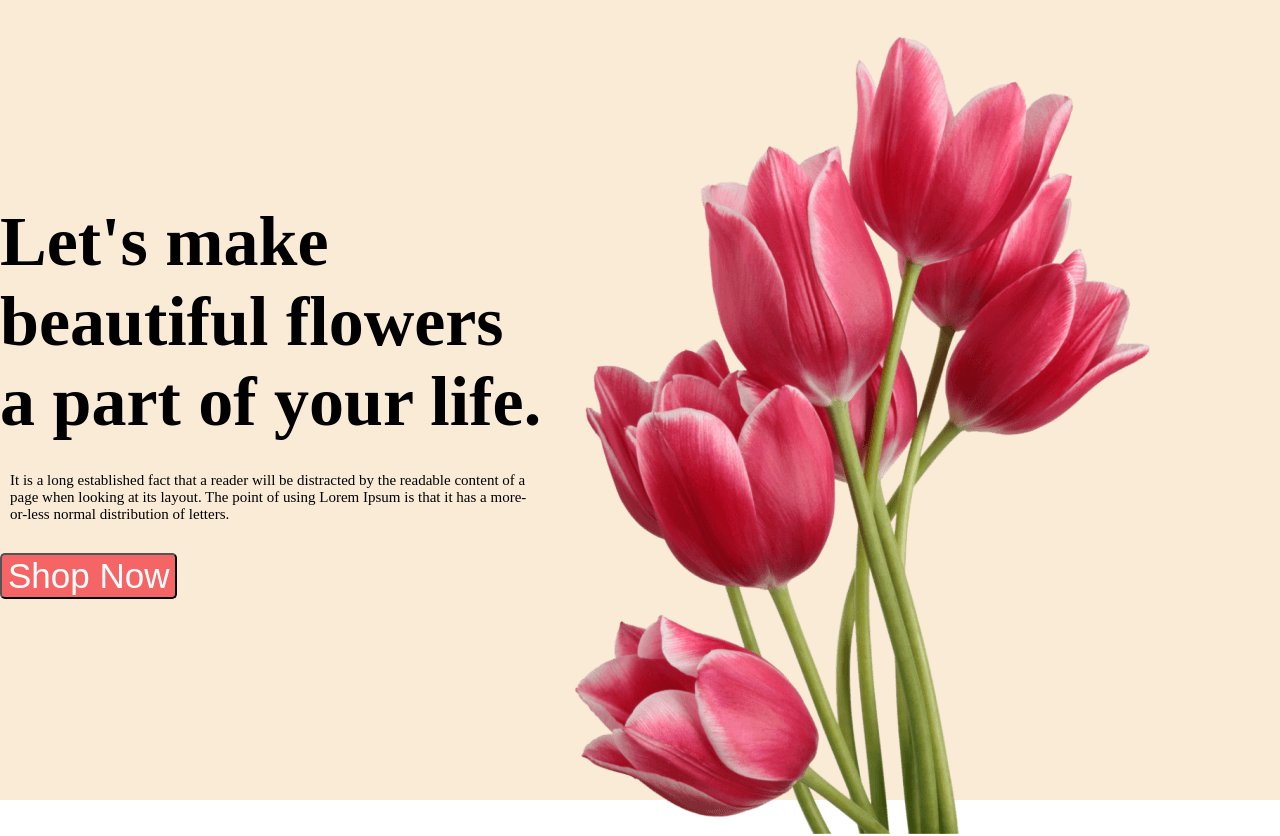
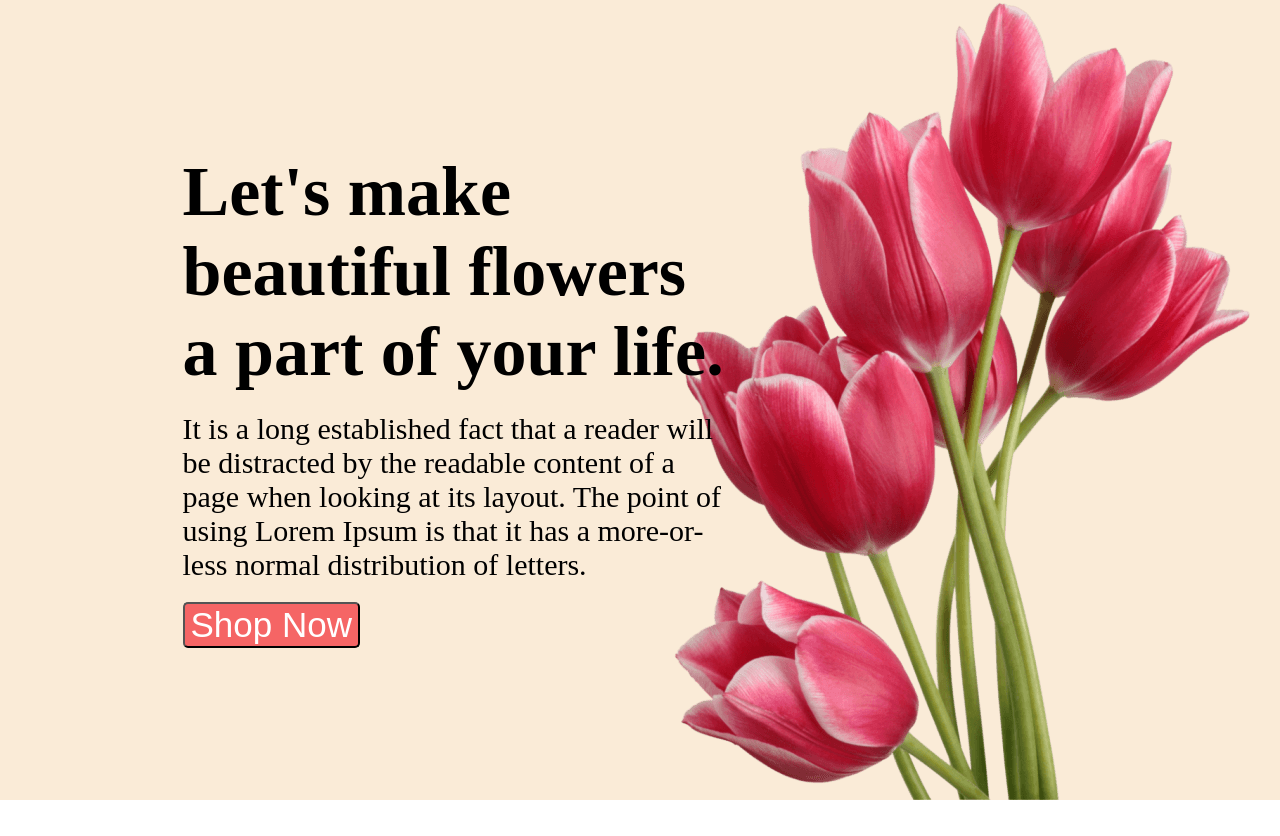
Before and after one commit to rakibrj601/Flower-Shop-Assignment-1, a plain HTML site: page index.html in a window 1280 px wide. Shown: the top 836 px of the page. Drawn offline with Linux system fonts and the light colour scheme.

Commit message:
added my assignment

```diff
--- a/index.html
+++ b/index.html
@@ -4,7 +4,7 @@
     <meta charset="UTF-8">
     <meta name="viewport" content="width=device-width, initial-scale=1.0">
     <title>Flower Shop</title>
-    <link rel="stylesheet" href="style.css">
+    <link rel="stylesheet" href="./style.css">
 </head>
 <body>
    <header>
@@ -15,8 +15,7 @@
         <button class="header-btn">Shop Now</button>
         </div>
         <div class="header-img">
-            <img src="./Flower Asset/pngwing 10.png"
-        </div>
+
     </div>
    </header>
    <main>
--- a/style.css
+++ b/style.css
@@ -8,25 +8,20 @@
     display: flex;
     justify-content: space-around;
     align-items: center;
-
+    background-image: url(./pngwing\ 10.png);
+    background-repeat: no-repeat;
+    background-position: right bottom;
 }
 .header-text{
     width: 550px;
     font-size: 30px;
 }
+
 .main-header{
     font-size: 70px;
     margin-bottom: 20px;
 }
-.header-img{
-   margin-right: 100px;
-   margin-top: 72px;
-}
-.header-discription{
-    font-size: 15px;
-    padding: 10px;
 
-}
 .header-btn{
     font-size: 35px;
     border-radius: 5px;
```
Also changed, not shown: pngwing 10.png (added).
